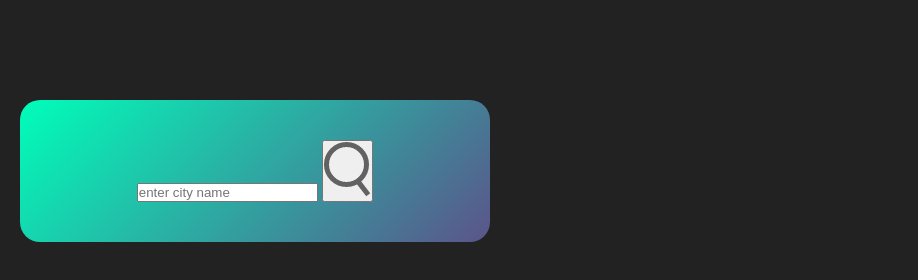
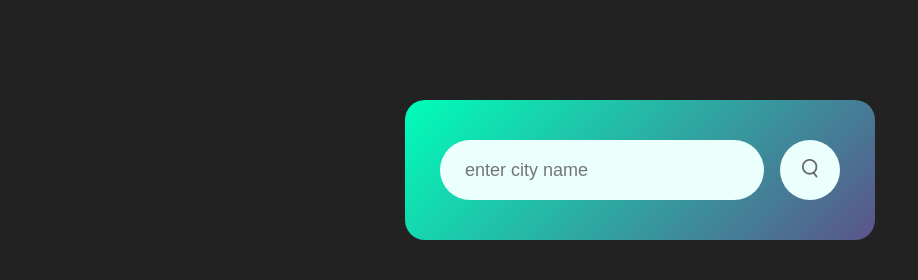
Before and after one commit to kartikahirrao/W-App, a plain HTML site: page Index.html in a window 1280 px wide. Shown: the whole page, without its empty margins (0-918 px from the left). Drawn offline with Linux system fonts and the light colour scheme.

Commit message:
Second commit

```diff
--- a/index.css
+++ b/index.css
@@ -12,10 +12,45 @@ body{
     width:90%;
     max-width: 470px;
     background: linear-gradient(135deg, #00feba, #5b548a);
-    margin: 100px 20px;
+    margin: 100px auto 0;
     border-radius: 20px;
     padding: 40px 35px;
     text-align: center;
     color: #fff;
 
 }
+.search{
+    width: 100%;
+    display: flex;
+    align-items: center;
+    justify-content: space-between;
+
+}
+
+.search input{
+    border: 0;
+    padding: 10px 25px;
+    outline: 0;
+    background: #ebfffc;
+    color: white;
+    height: 60px;
+    border-radius: 30px;
+    flex: 1;
+    margin-right: 16px;
+    font-size: 18px;
+
+}
+.search button{
+    outline: 0;
+    border: 0;
+    background: #ebfffc;
+    border-radius: 50%;
+    width: 60px;
+    height: 60px;
+    cursor: pointer;
+
+}
+.search button img{
+    width: 16px;
+
+}
```
Also changed, not shown: Index.html (+1 -1 lines).
